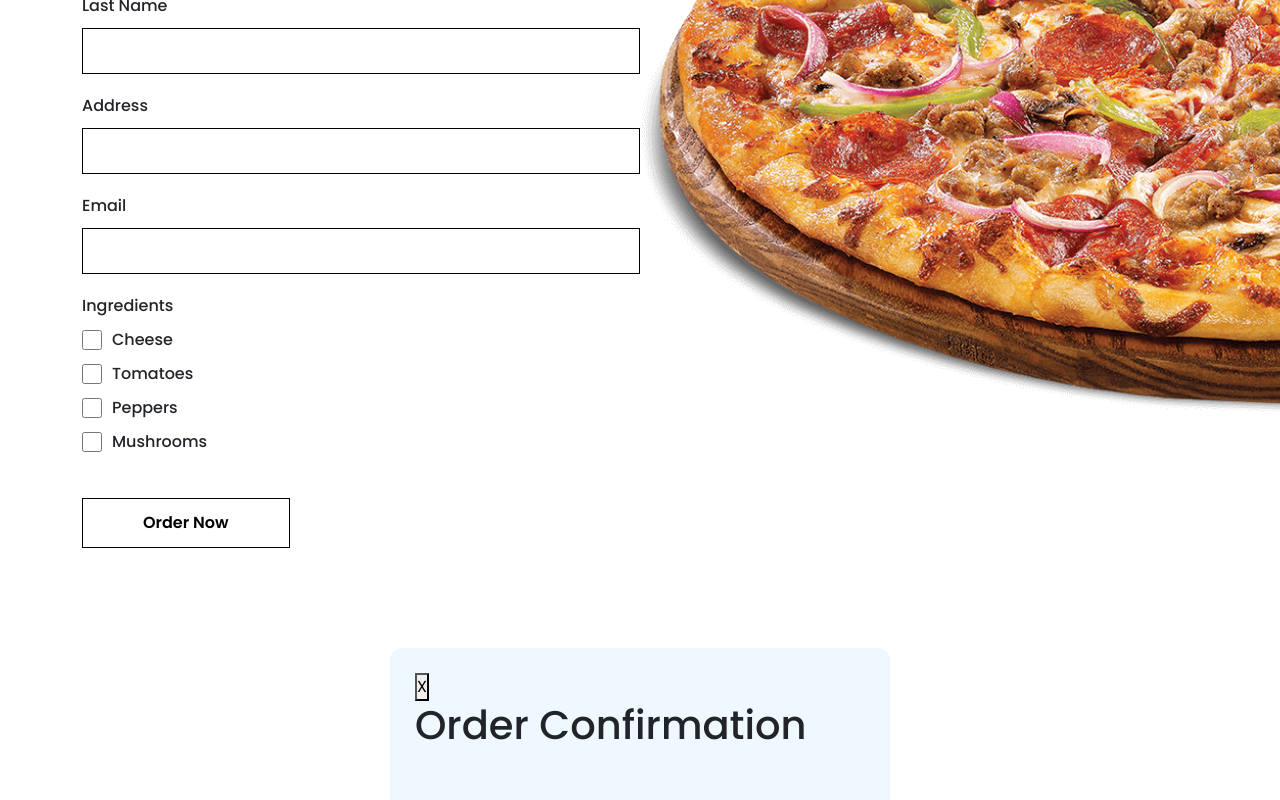
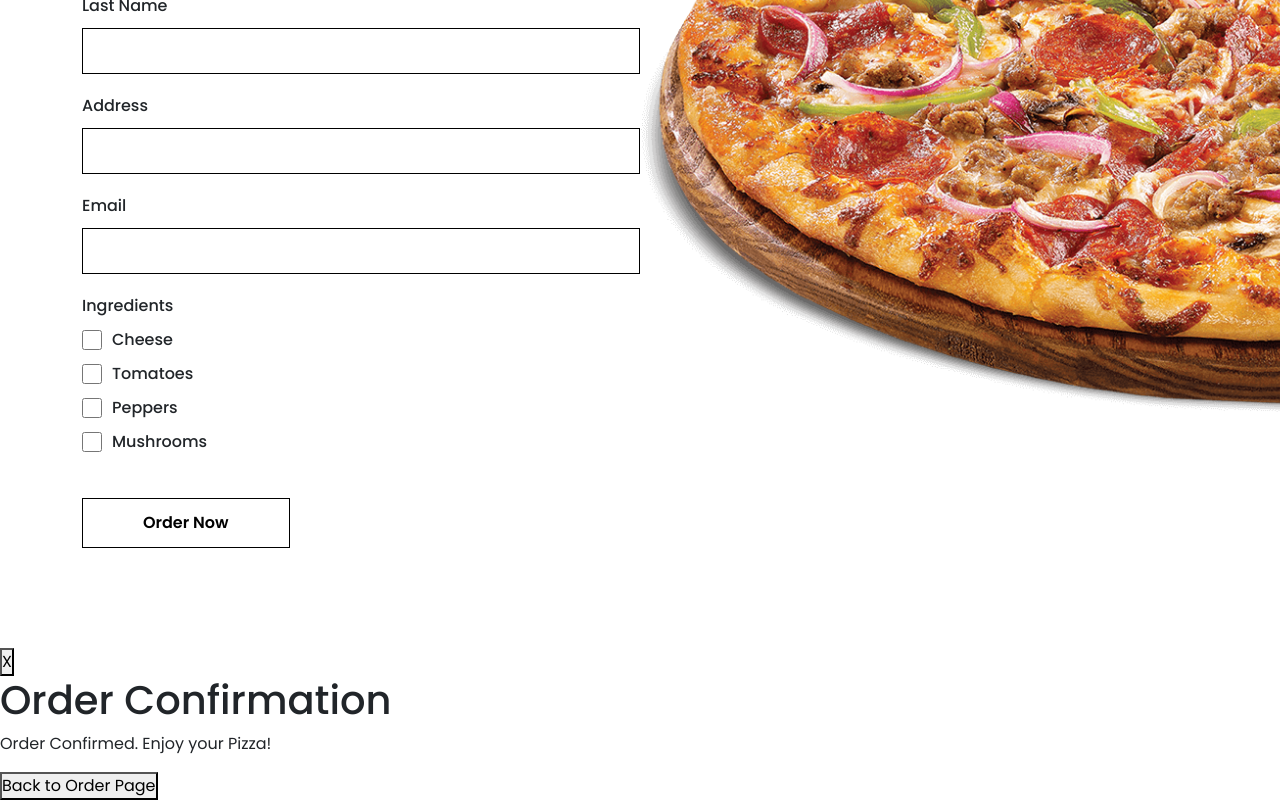
Before and after one commit to akabikas/pizza-react-app-v3, a React (Create React App) app: page / in a window 1280 px wide. Shown: the part 306-1106 px from the top of the page. Before the commit the page ends 954 px from the top, so only its background shows below. Built offline with nearby package versions, Linux system fonts and the light colour scheme.

Commit message:
Modal Position Adjusted

```diff
--- a/src/App.css
+++ b/src/App.css
@@ -4,3 +4,6 @@
   padding: 0;
   margin: 0;
 }
+
+@import "./assets/css/OrderPage";
+@import "./assets/css/Modal.css";
--- a/src/components/Modal.css
+++ b/src/assets/css/Modal.css
@@ -3,6 +3,8 @@
   height: 100wh;
   background-color: antiquewhite(200, 200, 200);
   position: fixed;
+  top: 50%;
+  transform: translateY(-50%);
   display: flex;
   justify-content: center;
   align-items: center;
@@ -53,6 +55,6 @@
   align-items: center;
 }
 
-.footer #button {
+.footer button {
   background-color: blue;
 }
--- a/src/components/Modal.js
+++ b/src/components/Modal.js
@@ -1,11 +1,11 @@
 import React from "react";
-import "./Modal.css";
+
 
 function OrderConfirmationModal() {
   return (
     <div className="modalBackground">
       <div className="modalContainer">
-        <div className="tittleCloseBtn">
+        <div className="titleCloseBtn">
           <button> X </button>
         </div>
         <div className="title">
```
